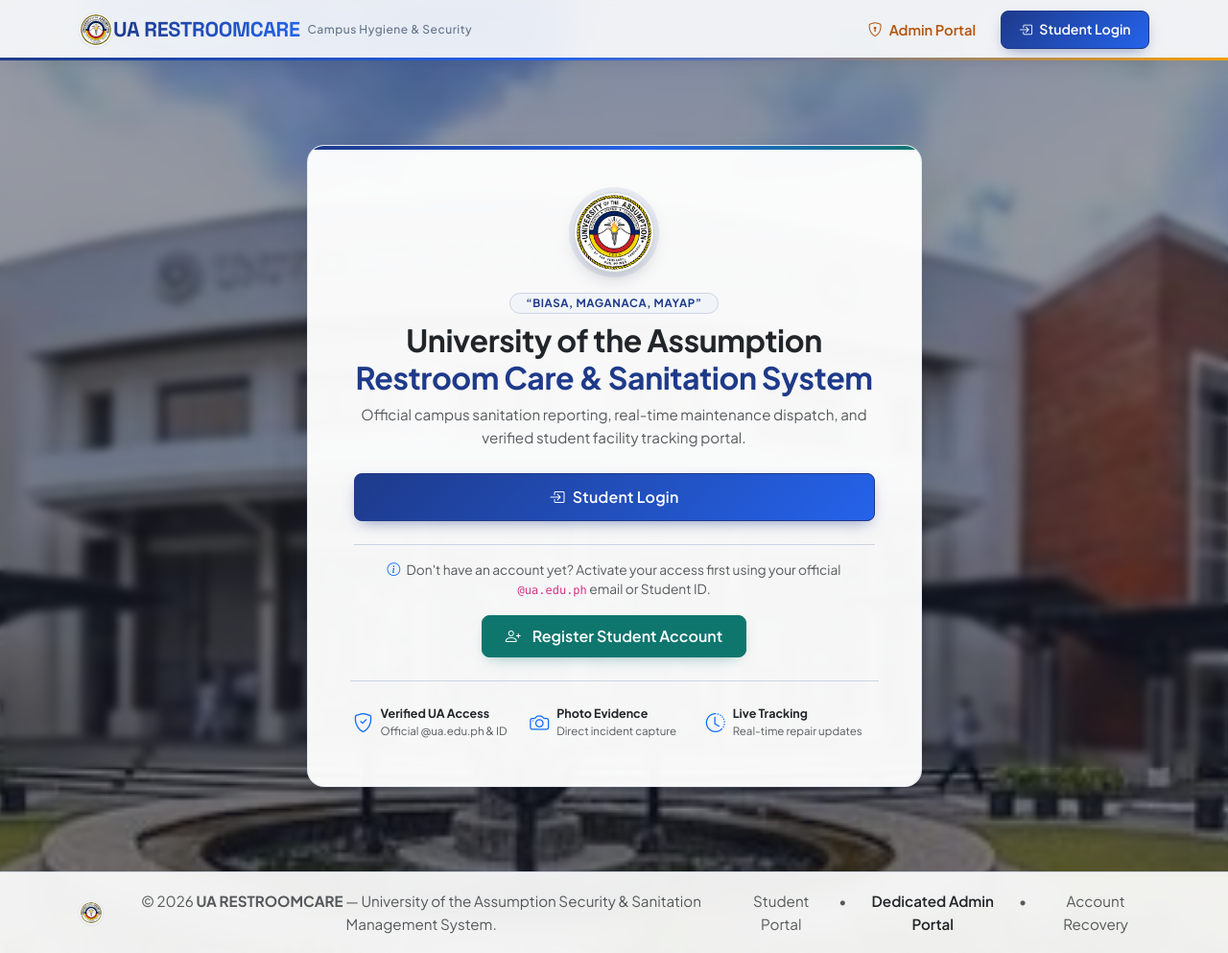
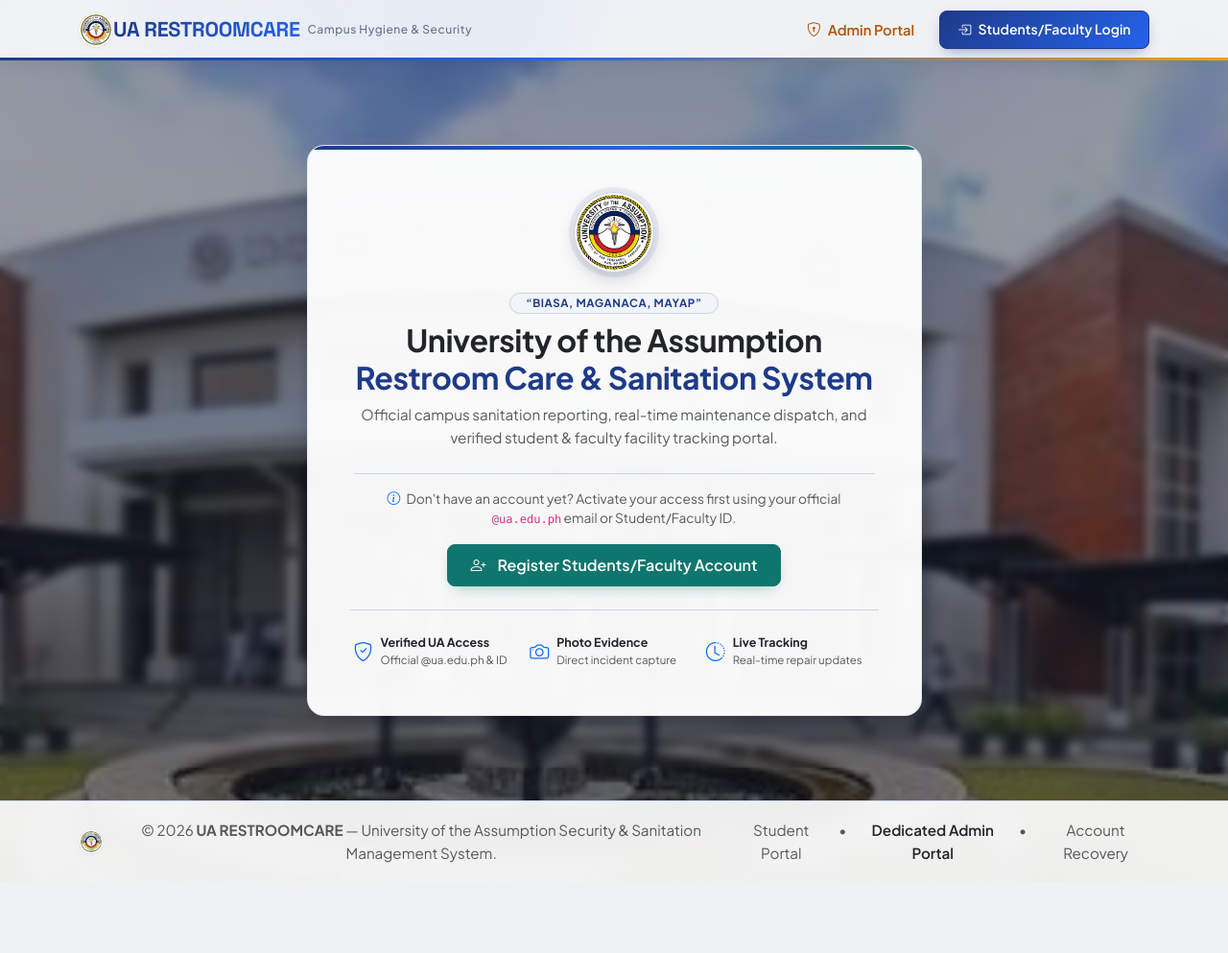
Before and after one commit to nashbondoc/UA_RESTROOMCARE, a Django app: page / in a window 1280 px wide. Shown: the whole page at 96% size. After the commit the page ends 899 px from the top, so only its background shows below. Run offline with Django 5.2, Linux system fonts and the light colour scheme.

Commit message:
Landing: navbar 'Students/Faculty Login', remove hero login button, registration-only home card text

```diff
--- a/core/templates/core/base.html
+++ b/core/templates/core/base.html
@@ -777,7 +777,7 @@
                         </li>
                         <li class="nav-item ms-lg-1">
                             <a href="{% url 'login_alias' %}" class="nav-btn-register" id="header_student_login_btn">
-                                <i class="bi bi-box-arrow-in-right"></i> Student Login
+                                <i class="bi bi-box-arrow-in-right"></i> Students/Faculty Login
                             </a>
                         </li>
                     {% endif %}
--- a/core/templates/core/login.html
+++ b/core/templates/core/login.html
@@ -30,27 +30,21 @@
                 <span style="color: #1e3a8a;">Restroom Care &amp; Sanitation System</span>
             </h2>
             <p class="text-muted mx-auto mb-4" style="max-width: 540px; font-size: 0.95rem; line-height: 1.6;">
-                Official campus sanitation reporting, real-time maintenance dispatch, and verified student
+                Official campus sanitation reporting, real-time maintenance dispatch, and verified student &amp; faculty
                 facility tracking portal.
             </p>
 
-            <!-- Hero Action Triggers -->
-            <div class="d-flex flex-column flex-sm-row justify-content-center align-items-center gap-2.5">
-                <a href="{% url 'login_alias' %}" onclick="showStudentLoginCard(event)"
-                    class="btn btn-blue-signin px-4 py-2.5 w-100 w-sm-auto">
-                    <i class="bi bi-box-arrow-in-right"></i> Student Login
-                </a>
-            </div>
+            <!-- Hero Action Triggers: login lives in the top navigation bar -->
 
             <!-- Subtle Divider & Registration Call-to-Action -->
             <div class="my-4 pt-3 border-top" style="border-color: var(--card-border) !important;">
                 <p class="text-muted small mb-2.5 mx-auto"
                     style="max-width: 500px; font-size: 0.86rem; line-height: 1.5;">
                     <i class="bi bi-info-circle text-primary me-1"></i> Don't have an account yet? Activate your access
-                    first using your official <code>@ua.edu.ph</code> email or Student ID.
+                    first using your official <code>@ua.edu.ph</code> email or Student/Faculty ID.
                 </p>
                 <a href="{% url 'register' %}" class="btn btn-teal-secondary px-4 py-2 text-nowrap">
-                    <i class="bi bi-person-plus me-1"></i> Register Student Account
+                    <i class="bi bi-person-plus me-1"></i> Register Students/Faculty Account
                 </a>
             </div>
 
@@ -249,11 +243,11 @@
             <div class="d-flex flex-column gap-2.5">
                 <div class="text-muted small px-1" style="font-size: 0.84rem; line-height: 1.5;">
                     <i class="bi bi-info-circle text-primary me-1"></i> Don't have an account yet? Activate your access
-                    first using your official <code>@ua.edu.ph</code> email or Student ID.
+                    first using your official <code>@ua.edu.ph</code> email or Student/Faculty ID.
                 </div>
                 <div class="d-flex justify-content-center">
                     <a href="{% url 'register' %}" class="btn btn-teal-secondary py-2 px-4 text-nowrap">
-                        <i class="bi bi-person-plus me-1"></i> Register Student Account
+                        <i class="bi bi-person-plus me-1"></i> Register Students/Faculty Account
                     </a>
                 </div>
             </div>
```
